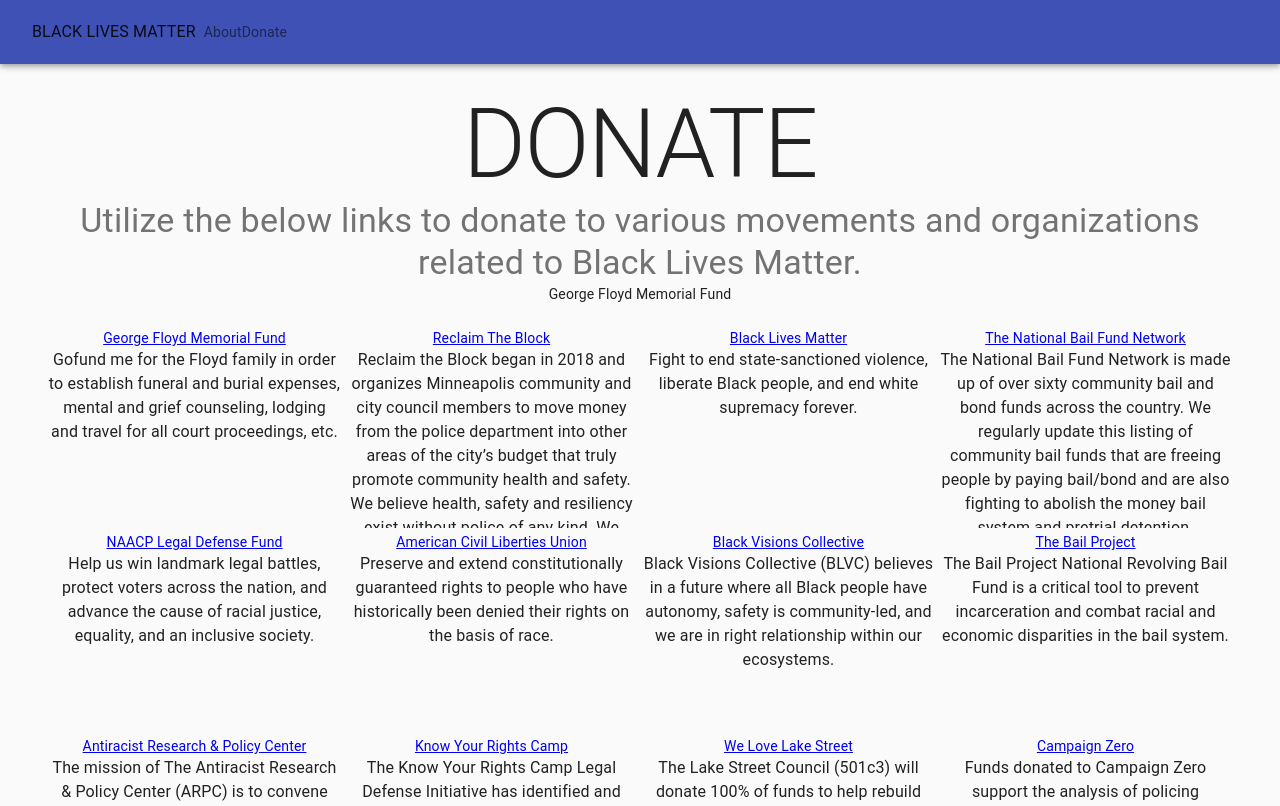
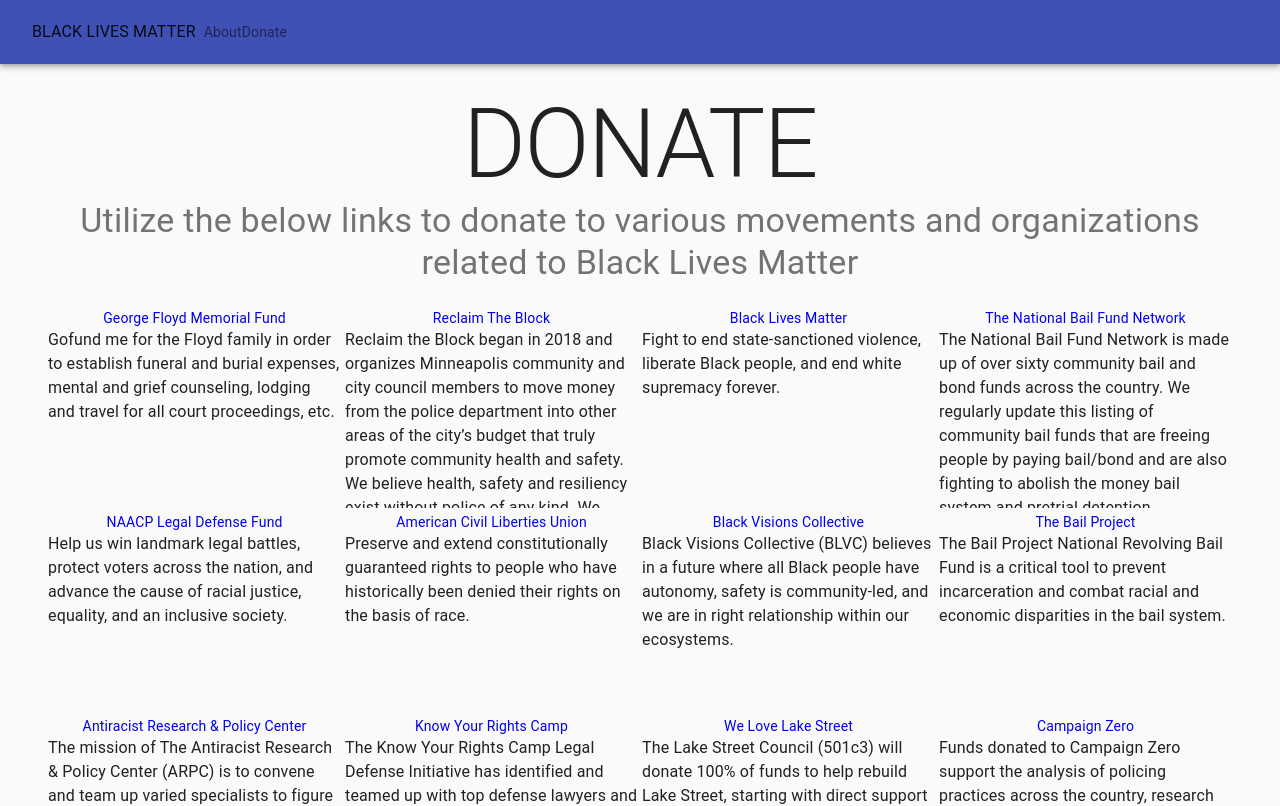
Before and after one commit to prduren/blm-scroller, a React (Create React App) app: page /donate in a window 1280 px wide. Shown: the top 806 px of the page. Built offline with nearby package versions, Linux system fonts and the light colour scheme.

Commit message:
donate.js alignments and resizing

```diff
--- a/src/pages/donate.js
+++ b/src/pages/donate.js
@@ -14,7 +14,7 @@ const donationSites = [
     title: "Reclaim The Block",
     url: "https://www.reclaimtheblock.org/home",
     info:
-      "Reclaim the Block began in 2018 and organizes Minneapolis community and city council members to move money from the police department into other areas of the city’s budget that truly promote community health and safety. We believe health, safety and resiliency exist without police of any kind. We organize around policies that strengthen community-led safety initiatives and reduce reliance on police departments. We do not believe that increased regulation of or public engagement with the police will lead to safer communities, as community testimony and documented police conduct suggest otherwise.",
+      "Reclaim the Block began in 2018 and organizes Minneapolis community and city council members to move money from the police department into other areas of the city’s budget that truly promote community health and safety. We believe health, safety and resiliency exist without police of any kind. We organize around policies that strengthen community-led safety initiatives and reduce reliance on police departments.",
   },
   {
     title: "Black Lives Matter",
@@ -97,16 +97,23 @@ const DonatePage = () => {
       <Typography variant="h1">DONATE</Typography>
       <Typography variant="h4" color="textSecondary">
         Utilize the below links to donate to various movements and organizations
-        related to Black Lives Matter.
+        related to Black Lives Matter
       </Typography>
-      George Floyd Memorial Fund
+      {/* the below GridList maps over donationSites and make a tile for each item with the title, info, and url for each donation site */}
       <GridList style={{ padding: 24 }} cellHeight={200} cols={4}>
         {donationSites.map((item) => (
           <GridListTile cols={1}>
-            <a target="_html" href={item.url}>
+            <a
+              style={{ textDecoration: "none" }}
+              rel="noopener noreferrer"
+              target="_blank"
+              href={item.url}
+            >
               {item.title}
             </a>
-            <Typography paragraph={true}>{item.info}</Typography>
+            <Typography align="left" paragraph={true}>
+              {item.info}
+            </Typography>
           </GridListTile>
         ))}
       </GridList>
```
